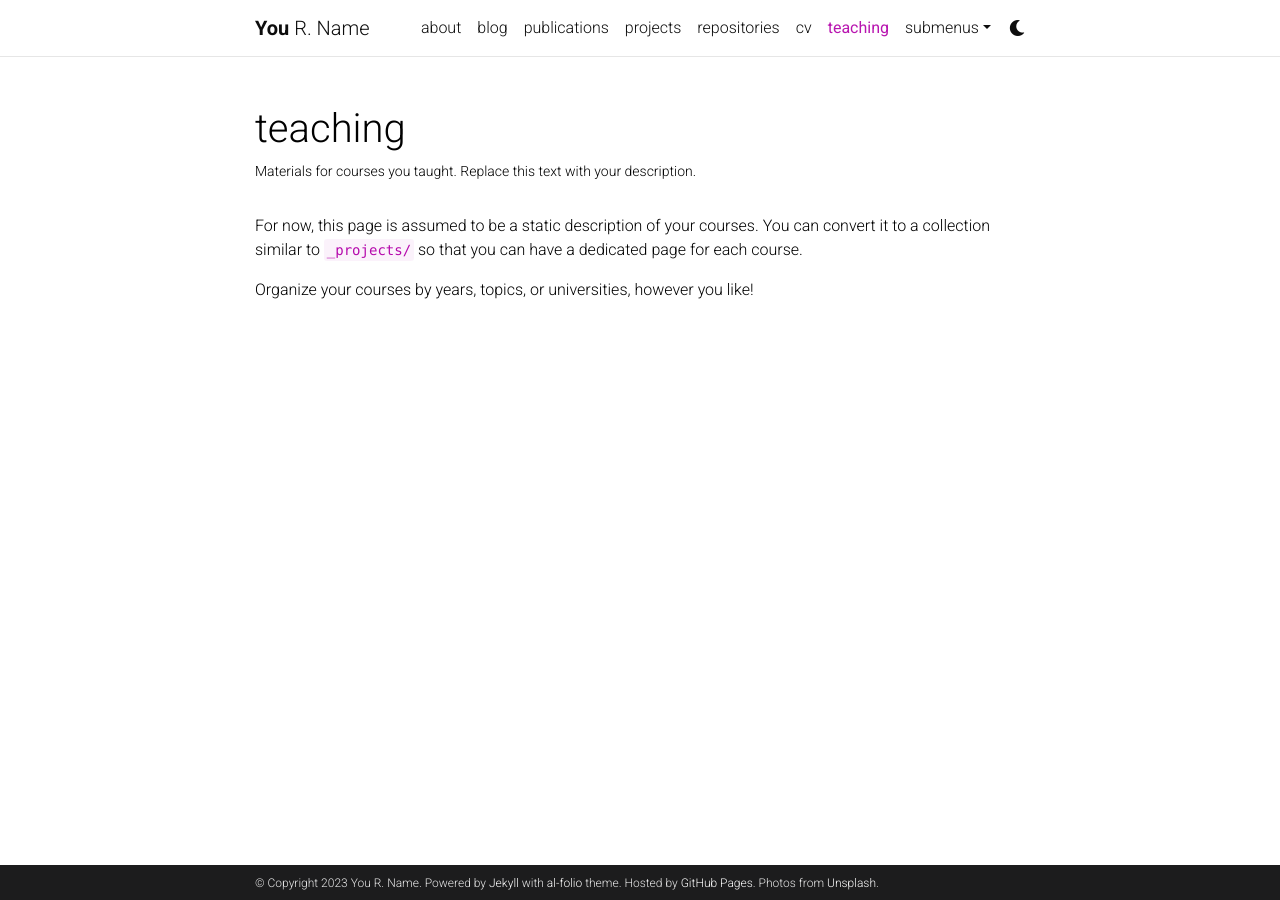
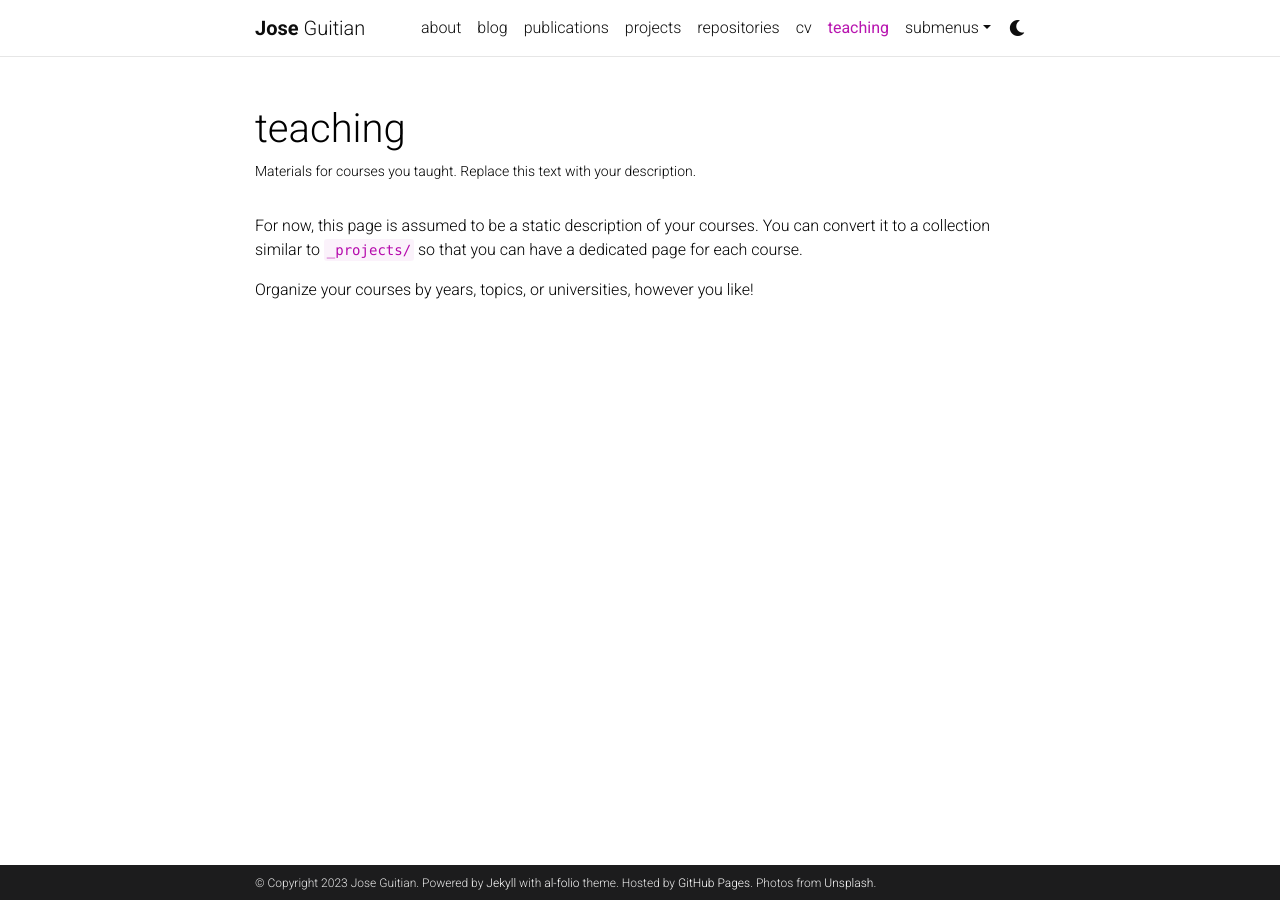
Before and after one commit to jguitian/jguitian.github.io, a Jekyll site: the page built from _pages/teaching.md, in a window 1280 px wide. Built offline with Jekyll 4.4.1, drawn with Linux system fonts in a browser that asks for light colours; comment, search, counter and statistics services are not loaded; a style sheet for code colours, icons or effects is not loaded.

Commit message:
Update _config.yml

```diff
--- a/_config.yml
+++ b/_config.yml
@@ -3,9 +3,9 @@
 # -----------------------------------------------------------------------------
 
 title: blank # the website title (if blank, full name will be used instead)
-first_name: You
-middle_name: R.
-last_name: Name
+first_name: Jose
+middle_name:
+last_name: Guitian
 email: you@example.com
 description: > # the ">" symbol means to ignore newlines until "footer_text:"
   A simple, whitespace theme for academics. Based on [*folio](https://github.com/bogoli/-folio) design.
```
